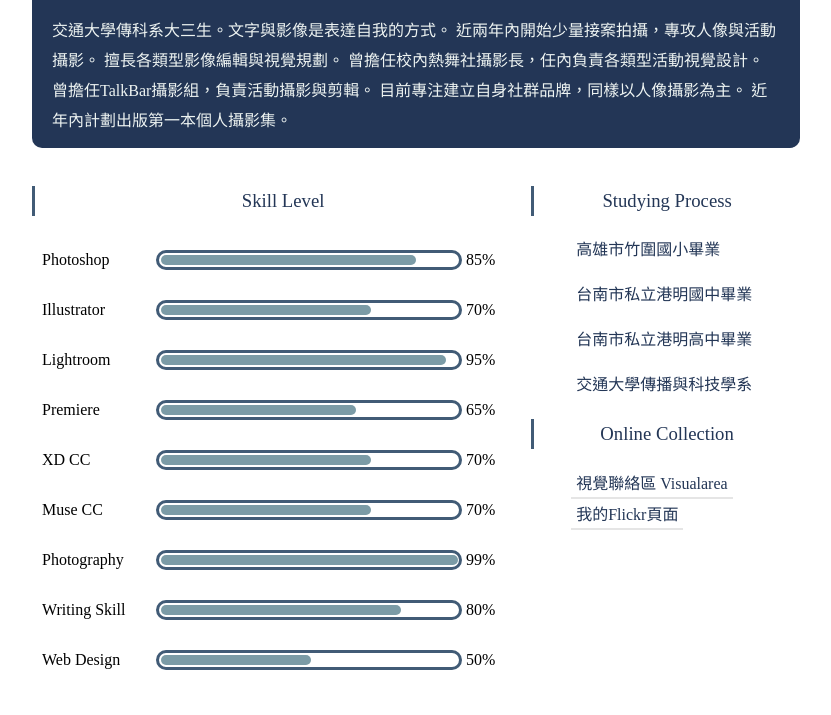
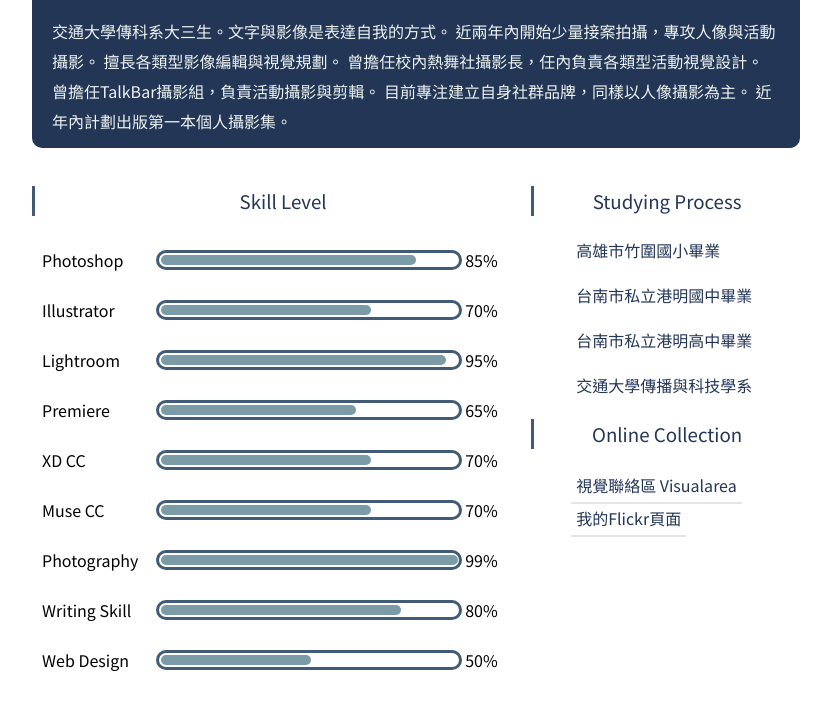
Before and after one commit to 520terence/520terence.github.io, a plain HTML site: page index.html in a window 1280 px wide. Shown: the part 127-842 px from the top of the page, without its empty margins (224-1055 px from the left). Drawn offline with Linux system fonts and the light colour scheme.

Commit message:
chang font

```diff
--- a/0515419resume/style/0515419_finalproject.css
+++ b/0515419resume/style/0515419_finalproject.css
@@ -2,7 +2,7 @@
 	/*border: solid 2px black;*/
 	vertical-align: middle;
 
-	font-family: 微軟正黑體;
+	font-family:"Noto Sans TC", 微軟正黑體;
 	font-weight: 350;
 
 	line-height: 30px;
--- a/index.html
+++ b/index.html
@@ -4,6 +4,8 @@
 	<title>0515419_finalproject</title>
 	<meta charset="utf-8">
 	<link rel="stylesheet" type="text/css" href="../0515419resume/style/0515419_finalproject.css">
+	<link href="https://fonts.googleapis.com/css?family=Noto+Sans+TC" rel="stylesheet">
+
 
 </head>
 <body>
```
